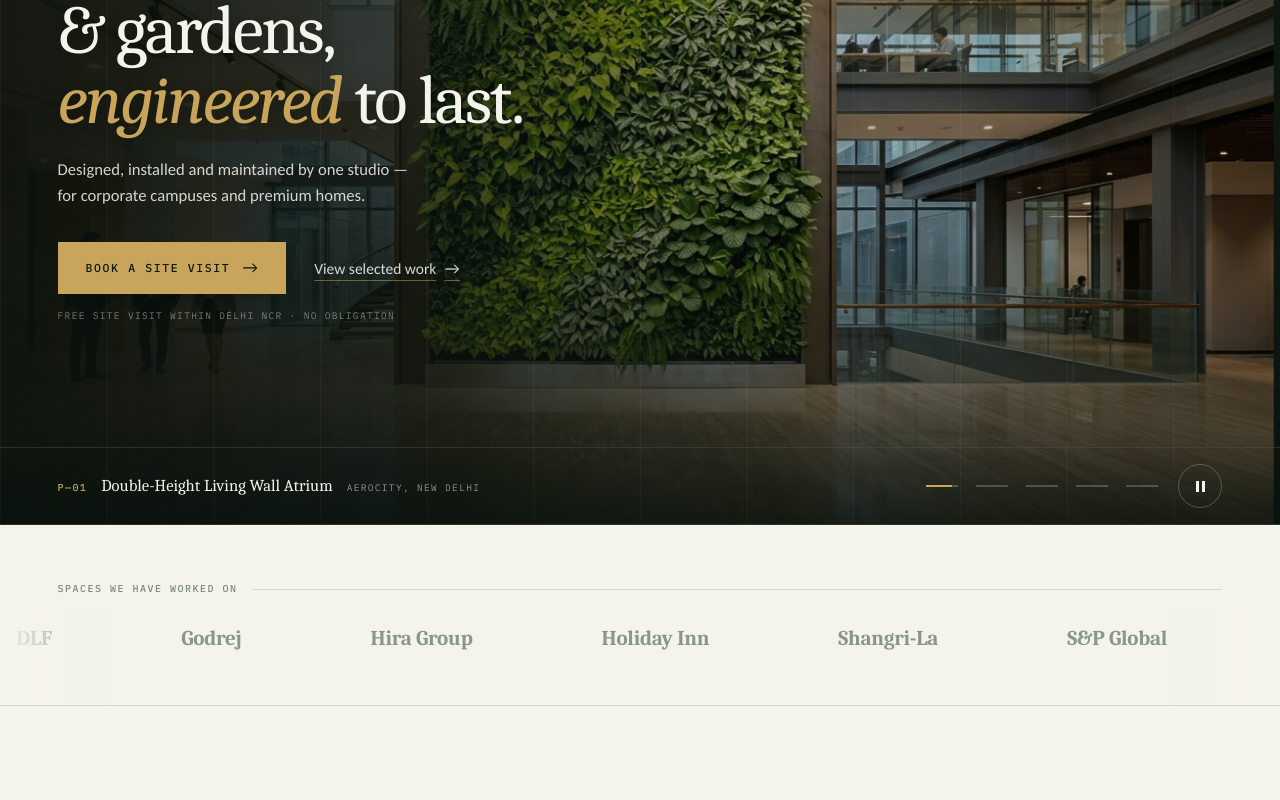
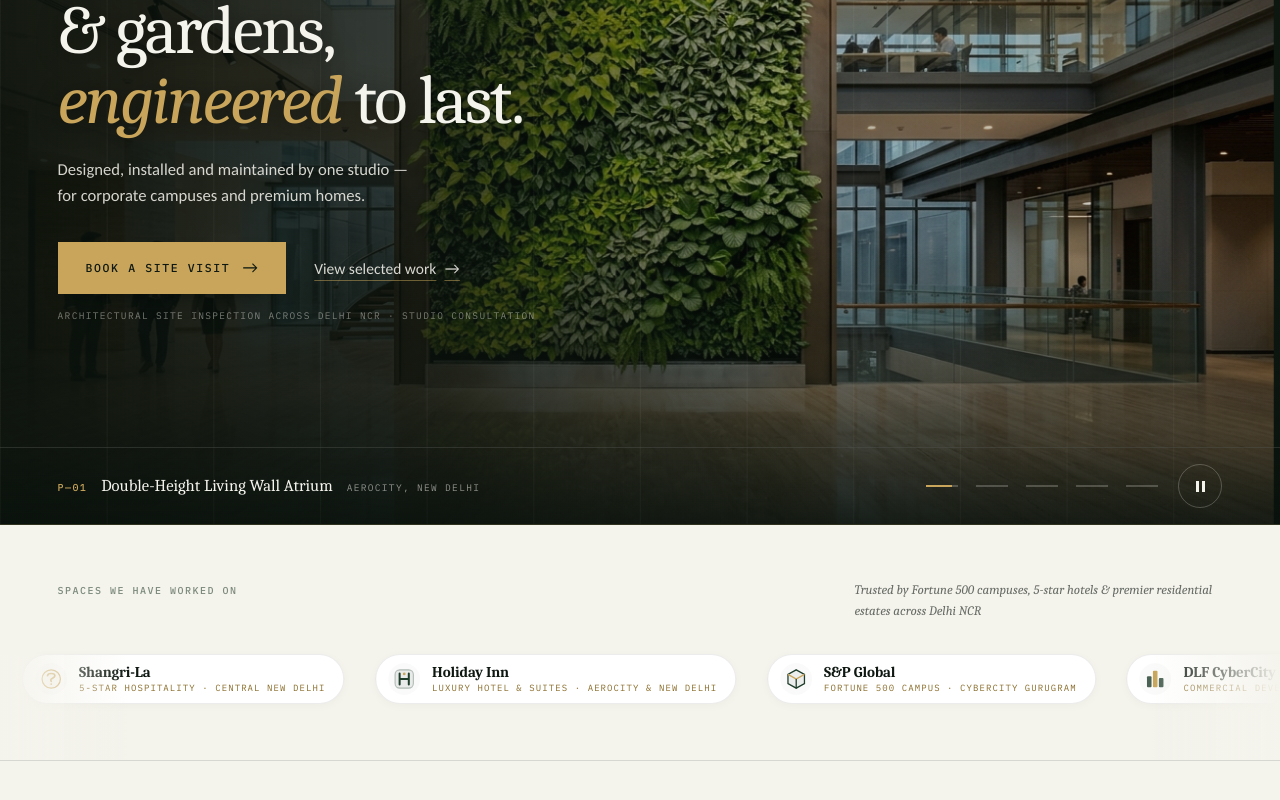
Before and after one commit to hackhaveli/wallofgardens, a Next.js app: page / in a window 1280 px wide. Shown: the part 284-1084 px from the top of the page. Built offline with nearby package versions, Linux system fonts and the light colour scheme; no server answers; the database is empty.

Commit message:
feat: upgrade spaces worked on section to luxury client brand badges and remove free note from hero

```diff
--- a/app/globals.css
+++ b/app/globals.css
@@ -620,36 +620,118 @@ em.g { font-style: italic; color: var(--gold); }
 .strip-i span { font-size: 13px; color: rgba(244,243,236,.8); }
 
 /* ---------- clients marquee ---------- */
-.cl { position: relative; padding: clamp(38px, 4.5vw, 56px) 0; border-bottom: 1px solid var(--rule); overflow: hidden; }
-.cl .rule-tag { margin-bottom: clamp(22px, 2.6vw, 30px); }
+.cl {
+  position: relative;
+  padding: clamp(34px, 4.2vw, 54px) 0 clamp(36px, 4.5vw, 56px);
+  border-bottom: 1px solid var(--rule);
+  background: var(--cream);
+  overflow: hidden;
+}
+.cl-head {
+  display: flex;
+  align-items: baseline;
+  justify-content: space-between;
+  flex-wrap: wrap;
+  gap: 16px;
+  margin-bottom: clamp(22px, 2.8vw, 32px);
+}
+.cl-head .rule-tag {
+  margin-bottom: 0;
+}
+.cl-trust-sub {
+  font-size: 13px;
+  color: rgba(14, 24, 17, 0.62);
+  margin: 0;
+  font-style: italic;
+  font-family: var(--serif);
+  max-width: 58ch;
+}
+@media (max-width: 768px) {
+  .cl-head {
+    flex-direction: column;
+    align-items: flex-start;
+    gap: 8px;
+  }
+}
+
 /* soft edge fade over the moving row only, so names enter/exit cleanly */
 .cl::before, .cl::after {
   content: '';
   position: absolute;
   bottom: 0;
-  height: calc(clamp(38px, 4.5vw, 56px) + 44px);
-  width: clamp(28px, 9vw, 140px);
+  height: calc(clamp(34px, 4.2vw, 54px) + 52px);
+  width: clamp(36px, 10vw, 160px);
   z-index: 2;
   pointer-events: none;
 }
 .cl::before { left: 0; background: linear-gradient(90deg, var(--cream), transparent); }
 .cl::after { right: 0; background: linear-gradient(270deg, var(--cream), transparent); }
+
 /* tracks size to their content so names never overlap on narrow screens; two identical tracks keep the loop seamless */
-.mq { display: flex; width: max-content; animation: mq 34s linear infinite; }
+.mq { display: flex; width: max-content; animation: mq 42s linear infinite; }
 .mq:hover { animation-play-state: paused; }
-.mq-t { display: flex; min-width: 100vw; flex: none; justify-content: space-around; align-items: center; gap: clamp(36px, 4vw, 56px); padding-right: clamp(36px, 4vw, 56px); }
-.mq-t span {
+.mq-t {
+  display: flex;
+  min-width: 100vw;
+  flex: none;
+  justify-content: space-around;
+  align-items: center;
+  gap: clamp(20px, 2.4vw, 32px);
+  padding-right: clamp(20px, 2.4vw, 32px);
+}
+
+/* Luxury Client Badge Card */
+.client-badge-card {
+  display: inline-flex;
+  align-items: center;
+  gap: 12px;
+  background: #FFFFFF;
+  border: 1px solid rgba(14, 24, 17, 0.08);
+  padding: 8px 18px 8px 12px;
+  border-radius: 999px;
+  box-shadow: 0 2px 10px rgba(14, 24, 17, 0.03);
+  transition: all 0.3s cubic-bezier(0.2, 0.8, 0.2, 1);
+  white-space: nowrap;
+  user-select: none;
+}
+.client-badge-card:hover {
+  transform: translateY(-2px);
+  border-color: rgba(200, 165, 91, 0.55);
+  box-shadow: 0 10px 24px -6px rgba(14, 24, 17, 0.09), 0 0 0 1px rgba(200, 165, 91, 0.25);
+  background: #FFFDF9;
+}
+.cbc-icon {
+  width: 32px;
+  height: 32px;
+  border-radius: 50%;
+  display: flex;
+  align-items: center;
+  justify-content: center;
+  background: rgba(14, 24, 17, 0.02);
+  flex-shrink: 0;
+}
+.cbc-info {
+  display: flex;
+  flex-direction: column;
+  line-height: 1.15;
+}
+.cbc-name {
   font-family: var(--serif);
   font-weight: 700;
-  font-size: clamp(17px, 1.65vw, 22px);
-  line-height: 1;
-  letter-spacing: -.012em;
-  color: var(--forest);
+  font-size: 15px;
+  letter-spacing: -0.01em;
+  color: #0E1811;
   white-space: nowrap;
-  opacity: .5;
-  transition: opacity .3s;
-}
-.mq-t span:hover { opacity: 1; }
+}
+.cbc-cat {
+  font-family: var(--mono);
+  font-size: 9px;
+  text-transform: uppercase;
+  letter-spacing: 0.12em;
+  color: #8A6D2B;
+  margin-top: 2px;
+  white-space: nowrap;
+}
 @keyframes mq { to { transform: translateX(-50%); } }
 
 /* ============================================================
--- a/app/page.tsx
+++ b/app/page.tsx
@@ -53,6 +53,80 @@ export const metadata: Metadata = {
   },
 };
 
+const CLIENT_PARTNERS = [
+  {
+    name: 'Godrej Properties',
+    category: 'Luxury Real Estate',
+    location: 'Delhi NCR & Pan-India',
+    icon: (
+      <svg width="22" height="22" viewBox="0 0 24 24" fill="none" aria-hidden="true">
+        <circle cx="12" cy="12" r="10" fill="rgba(200,165,91,0.12)" stroke="rgba(200,165,91,0.4)" strokeWidth="1.2" />
+        <path d="M15.5 8.5A5.5 5.5 0 1 0 16 14.5H12" stroke="#8A6D2B" strokeWidth="2" strokeLinecap="round" strokeLinejoin="round" />
+        <circle cx="16" cy="8.5" r="1" fill="#8A6D2B" />
+      </svg>
+    ),
+  },
+  {
+    name: 'Shangri-La',
+    category: '5-Star Hospitality',
+    location: 'Central New Delhi',
+    icon: (
+      <svg width="22" height="22" viewBox="0 0 24 24" fill="none" aria-hidden="true">
+        <circle cx="12" cy="12" r="10" stroke="#C8A55B" strokeWidth="1.3" fill="rgba(200,165,91,0.08)" />
+        <path d="M8 8.5C8 7.1 9.8 6 12 6c2.2 0 4 1.1 4 2.5 0 2-3 2.5-4 3.5s0 2.5 0 2.5" stroke="#C8A55B" strokeWidth="1.8" strokeLinecap="round" />
+        <circle cx="12" cy="17.5" r="1" fill="#C8A55B" />
+      </svg>
+    ),
+  },
+  {
+    name: 'Holiday Inn',
+    category: 'Luxury Hotel & Suites',
+    location: 'Aerocity & New Delhi',
+    icon: (
+      <svg width="22" height="22" viewBox="0 0 24 24" fill="none" aria-hidden="true">
+        <rect x="2" y="2" width="20" height="20" rx="5" fill="rgba(31,61,43,0.08)" stroke="rgba(31,61,43,0.3)" strokeWidth="1.2" />
+        <path d="M7 6v12M17 6v12M7 12h10" stroke="#1F3D2B" strokeWidth="2.2" strokeLinecap="round" />
+        <circle cx="12" cy="6.5" r="1.5" fill="#C8A55B" />
+      </svg>
+    ),
+  },
+  {
+    name: 'S&P Global',
+    category: 'Fortune 500 Campus',
+    location: 'CyberCity Gurugram',
+    icon: (
+      <svg width="22" height="22" viewBox="0 0 24 24" fill="none" aria-hidden="true">
+        <polygon points="12,2 21,7 21,17 12,22 3,17 3,7" stroke="#1F3D2B" strokeWidth="1.4" fill="rgba(31,61,43,0.06)" />
+        <polyline points="3,7 12,12 21,7" stroke="#C8A55B" strokeWidth="1.5" />
+        <line x1="12" y1="12" x2="12" y2="22" stroke="#1F3D2B" strokeWidth="1.4" />
+      </svg>
+    ),
+  },
+  {
+    name: 'DLF CyberCity',
+    category: 'Commercial Developer',
+    location: 'Golf Course Road',
+    icon: (
+      <svg width="22" height="22" viewBox="0 0 24 24" fill="none" aria-hidden="true">
+        <rect x="3" y="9" width="5" height="12" rx="1" fill="#1F3D2B" opacity="0.8" />
+        <rect x="9.5" y="3" width="5" height="18" rx="1" fill="#C8A55B" />
+        <rect x="16" y="11" width="5" height="10" rx="1" fill="#1F3D2B" opacity="0.8" />
+      </svg>
+    ),
+  },
+  {
+    name: 'Hira Group',
+    category: 'Enterprise Infrastructure',
+    location: 'Industrial Campus',
+    icon: (
+      <svg width="22" height="22" viewBox="0 0 24 24" fill="none" aria-hidden="true">
+        <polygon points="12,3 21,12 12,21 3,12" stroke="#C8A55B" strokeWidth="1.6" fill="rgba(200,165,91,0.08)" />
+        <polygon points="12,7 17,12 12,17 7,12" fill="#1F3D2B" opacity="0.8" />
+      </svg>
+    ),
+  },
+];
+
 export default async function Home() {
   // eslint-disable-next-line @typescript-eslint/no-explicit-any
   let featuredProjects: any[] = DEFAULT_PROJECTS.filter(p => p.featured);
@@ -91,20 +165,43 @@ export default async function Home() {
               <Link className="hx-cta" href="/contact">Book a Site Visit<span aria-hidden="true">&rarr;</span></Link>
               <a className="hx-link" href="#work">View selected work<span aria-hidden="true">&rarr;</span></a>
             </div>
-            <p className="hx-note">Free site visit within Delhi NCR · No obligation</p>
+            <p className="hx-note">Architectural site inspection across Delhi NCR · Studio consultation</p>
           </div>
         </div>
       </section>
 
-      {/* CLIENTS */}
-      <section className="cl">
-        <div className="shell"><div className="rule-tag"><span className="tag">Spaces we have worked on</span></div></div>
+      {/* CLIENTS / SPACES WORKED ON */}
+      <section className="cl" aria-label="Spaces we have worked on">
+        <div className="shell">
+          <div className="cl-head">
+            <div className="rule-tag"><span className="tag">Spaces We Have Worked On</span></div>
+            <p className="cl-trust-sub">
+              Trusted by Fortune 500 campuses, 5-star hotels &amp; premier residential estates across Delhi NCR
+            </p>
+          </div>
+        </div>
         <div className="mq">
           <div className="mq-t">
-            <span>S&amp;P Global</span><span>DLF</span><span>Godrej</span><span>Hira Group</span><span>Holiday Inn</span><span>Shangri-La</span>
+            {CLIENT_PARTNERS.map((c, i) => (
+              <div key={`c1-${i}`} className="client-badge-card">
+                <div className="cbc-icon">{c.icon}</div>
+                <div className="cbc-info">
+                  <span className="cbc-name">{c.name}</span>
+                  <span className="cbc-cat">{c.category} · {c.location}</span>
+                </div>
+              </div>
+            ))}
           </div>
           <div className="mq-t" aria-hidden="true">
-            <span>S&amp;P Global</span><span>DLF</span><span>Godrej</span><span>Hira Group</span><span>Holiday Inn</span><span>Shangri-La</span>
+            {CLIENT_PARTNERS.map((c, i) => (
+              <div key={`c2-${i}`} className="client-badge-card">
+                <div className="cbc-icon">{c.icon}</div>
+                <div className="cbc-info">
+                  <span className="cbc-name">{c.name}</span>
+                  <span className="cbc-cat">{c.category} · {c.location}</span>
+                </div>
+              </div>
+            ))}
           </div>
         </div>
       </section>
```
